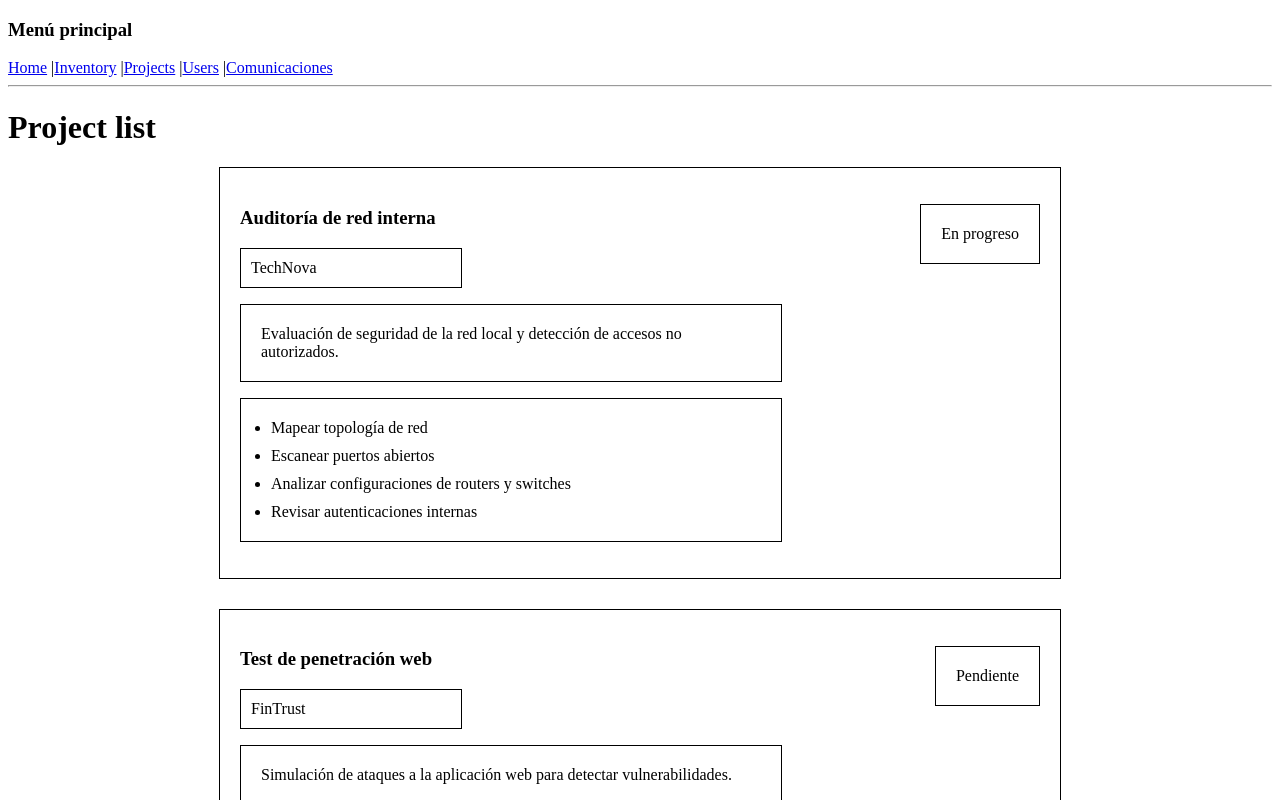
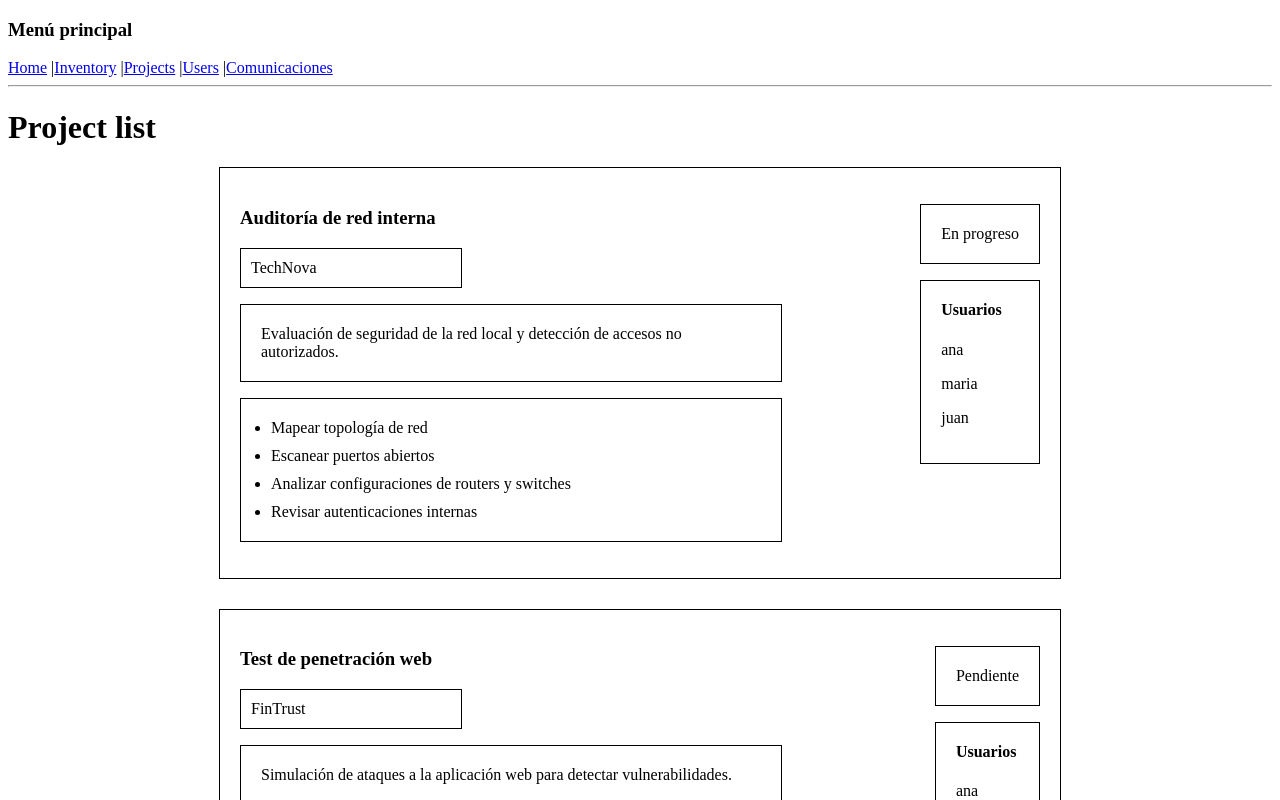
Before and after one commit to ouielba90/webdev-final-project-roms, a React (Vite) app: page /projects in a window 1280 px wide. Shown: the top 800 px of the page. Built offline with nearby package versions, Linux system fonts and the light colour scheme.

Commit message:
estilos para la lista de usuarios en project

```diff
--- a/src/components/projects/ProjectItem.jsx
+++ b/src/components/projects/ProjectItem.jsx
@@ -19,6 +19,20 @@ function ProjectItem({ id, name, client, status, description, tasks }) {
                 </div>
                 <div>
                     <p className="status-project" >{status}</p>
+                    <div className="box-users-project">
+                        <h4>Usuarios</h4>
+                        <ul>
+                            <li>
+                                <p>ana</p>
+                            </li>
+                            <li>
+                                <p>maria</p>
+                            </li>
+                            <li>
+                                <p>juan</p>
+                            </li>
+                        </ul>
+                    </div>
                 </div>
             </div>
         </>
--- a/src/pages/projects/StylesRicardo.css
+++ b/src/pages/projects/StylesRicardo.css
@@ -46,3 +46,15 @@
 .box-list-tasks li {
     margin-left: 10px;
 }
+
+.box-users-project{
+    border: 1px, solid, black;
+    padding: 20px;
+}
+.box-users-project h4{
+    margin-top: 0px;
+}
+.box-users-project ul{
+    list-style-type: none;
+    padding-left: 0px;
+}
```
